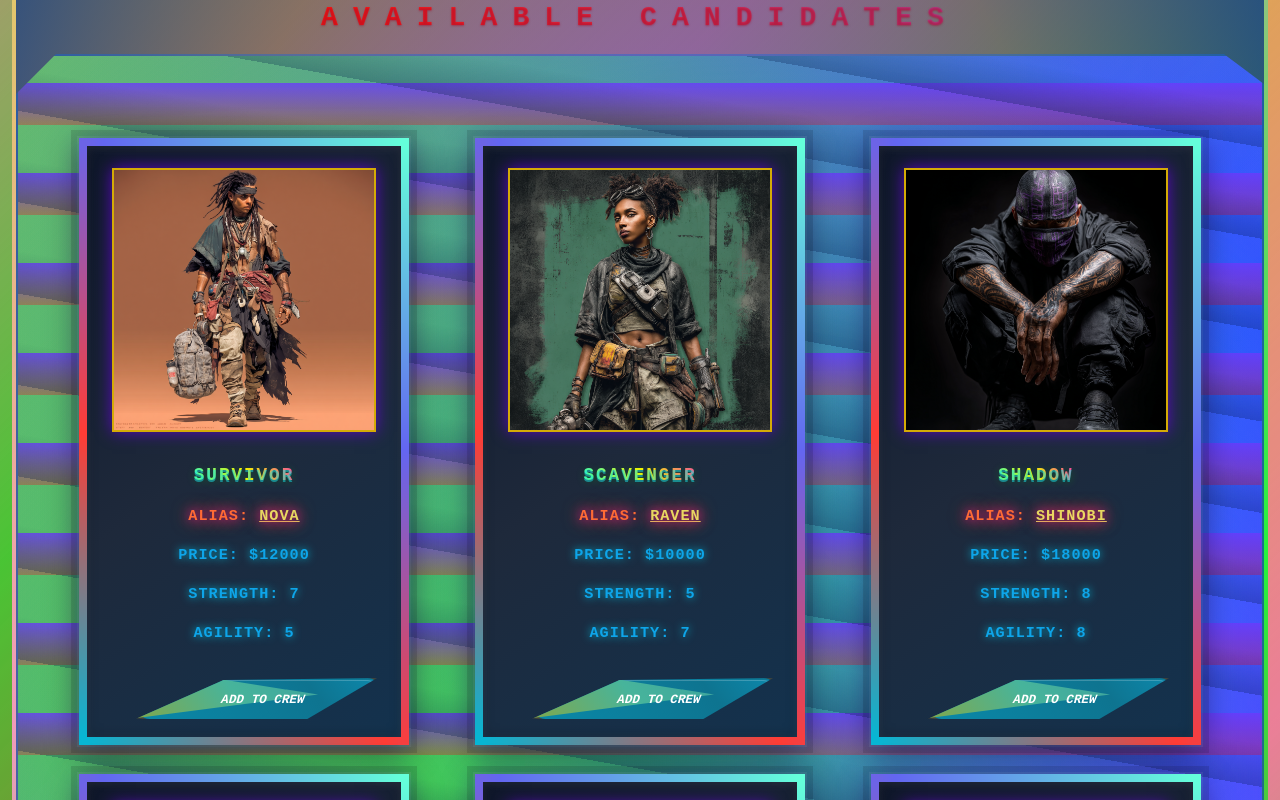
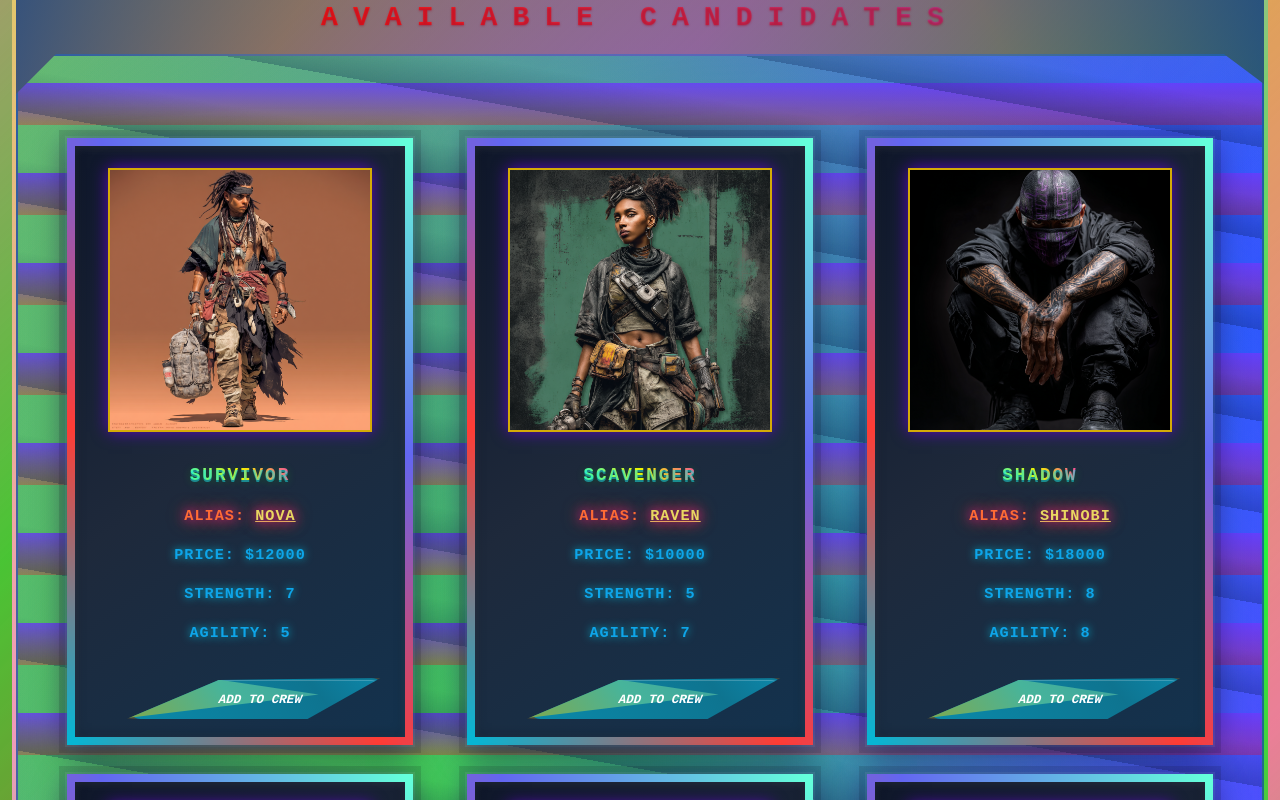
Before and after one commit to Cordero080/react-state-management-lab, a React (Vite) app: page / in a window 1280 px wide. Shown: the part 360-1160 px from the top of the page. Built offline with nearby package versions, Linux system fonts and the light colour scheme; a web font is replaced by a local one.

Commit message:
width of cards sliightly increased

```diff
--- a/src/components/Card.css
+++ b/src/components/Card.css
@@ -146,8 +146,8 @@ li {
   display: flex;
   flex-direction: column;
   align-items: center;
-  min-width: 230px;
-  max-width: 330px;
+  min-width: 242px;
+  max-width: 346px;
   position: relative;
   transition: box-shadow 0.3s, transform 0.3s;
   row-gap: 10px; /* Increase vertical space between rows of card info */
```
